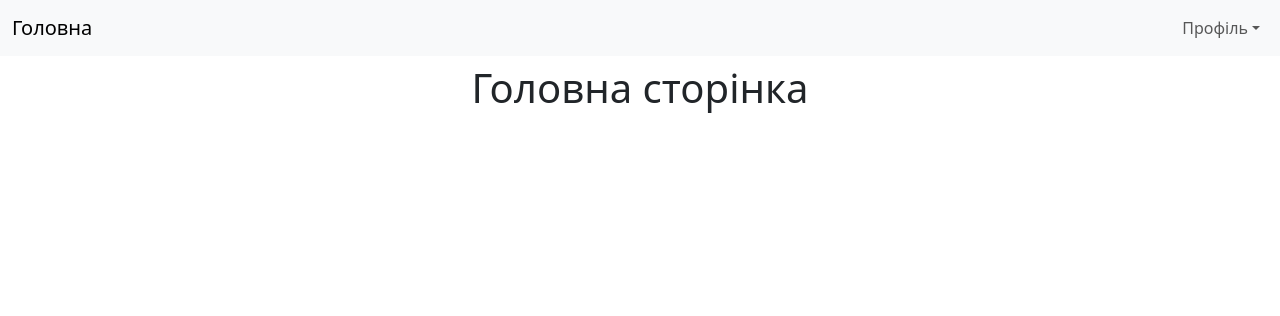
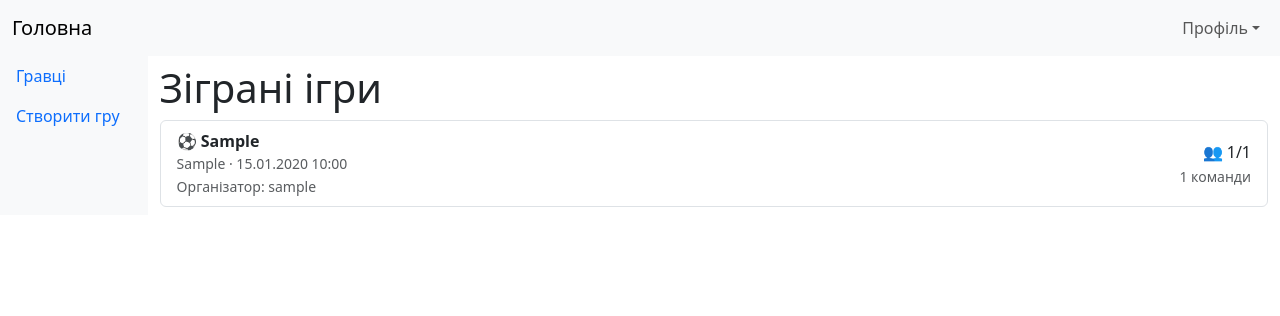
Before and after one commit to AndrewSkylone/TeamManager, a Django app: page / in a window 1280 px wide. Shown: the top 316 px of the page. Run offline with Django 4.2, Linux system fonts and the light colour scheme; a user stored in the database is signed in; tables that the repository leaves empty hold one stand-in row (values such as "Sample post"); some libraries are stand-ins or nearby versions.

Commit message:
багато змін

```diff
--- a/sport_team/main/models.py
+++ b/sport_team/main/models.py
@@ -21,7 +21,7 @@ class Game(models.Model):
     teams_num = models.IntegerField(verbose_name='Кількість команд', validators=[
             MinValueValidator(2),
         ])
-    players = models.ManyToManyField(settings.AUTH_USER_MODEL, verbose_name='Гравці', related_name='games')
+    players = models.ManyToManyField(settings.AUTH_USER_MODEL, verbose_name='Гравці', related_name='games', blank=True)
 
     def __str__(self):
         dt = self.created_at.strftime('%m-%d-%Y')
--- a/sport_team/main/templates/layout/basic.html
+++ b/sport_team/main/templates/layout/basic.html
@@ -49,6 +49,10 @@
             </div>
         </nav>
         <div class="row">
+            <nav class="col-md-auto nav flex-column bg-light">
+                <a class="nav-link" href="{% url 'main:players' %}">Гравці</a>
+                <a class="nav-link" href="{% url 'main:game_create' %}">Створити гру</a>
+            </nav>
 
             <main class="col py-2">
                 {% bootstrap_messages %}
--- /dev/null
+++ b/sport_team/main/templates/main/game_card.html
@@ -0,0 +1,37 @@
+<a href="{% url 'main:game_detail' pk=game.pk %}" class="list-group-item list-group-item-action">
+
+    <div class="d-flex justify-content-between align-items-center">
+
+        <div>
+            <div class="fw-semibold">
+                ⚽ {{ game.place|default:"Без локації" }}
+            </div>
+
+            <small class="text-muted d-block">
+                {{ game.city }}
+                {% if game.starts_at %}
+                    · {{ game.starts_at|date:"d.m.Y H:i" }}
+                {% endif %}
+            </small>
+
+            {% if game.organizer %}
+            <small class="text-muted">
+                Організатор:
+                {{ game.organizer.username }}
+            </small>
+            {% endif %}
+        </div>
+
+        <div class="text-end">
+            <div>
+                👥 {{ game.players_count|default:game.players.count }}/{{ game.max_players }}
+            </div>
+
+            <small class="text-muted">
+                {{ game.teams_num }} команди
+            </small>
+        </div>
+
+    </div>
+
+</a>
--- a/sport_team/main/templates/main/index.html
+++ b/sport_team/main/templates/main/index.html
@@ -1,5 +1,20 @@
 {% extends 'layout/basic.html' %}
 
 {% block content %}
-<center><h1>Головна сторінка</h1></center>
+{% if future_games %}
+<h1>Заплановані ігри</h1>
+<div class="list-group">
+    {% for game in future_games %}
+    {% include "main/game_card.html" %}
+    {% endfor %}
+</div>
+{% endif %}
+{% if last_games %}
+<h1>Зіграні ігри</h1>
+<div class="list-group">
+    {% for game in last_games %}
+    {% include "main/game_card.html" %}
+    {% endfor %}
+</div>
+{% endif %}
 {% endblock %}
--- a/sport_team/main/templates/main/players.html
+++ b/sport_team/main/templates/main/players.html
@@ -3,10 +3,6 @@
 {% block title %}Всі гравці{% endblock %}
 {% block content %}
 {% for player in players %}
-    <p> <a href="{% url 'main:player' player.pk %}">{{ player.username }}
-    {% if player.first_name and player.last_name %}
-        ({{ player.first_name }} {{ player.last_name }})
-    {% endif %}
-    </a></p>
+    {% include "main/player_card.html" %}
 {% endfor %}
 {% endblock %}
--- a/sport_team/main/views.py
+++ b/sport_team/main/views.py
@@ -10,6 +10,8 @@ from django.contrib.auth import login
 from django.shortcuts import render
 from django.contrib import messages
 from django.db.models import Avg
+from django.utils import timezone
+from django.db.models import Q
 import math
 
 from .forms import ProfileEditForm, RegisterForm, PlayerRatingForm, GameCreateForm
@@ -198,5 +200,12 @@ def player(request, pk: int):
 
 @login_required
 def index(request):
-    context = {}
+    user_games = Game.objects.filter(
+        Q(players=request.user) |
+        Q(organizer=request.user)
+    ).distinct()
+    last_games = user_games.filter(starts_at__lt=timezone.now()).order_by('-starts_at')[:5]
+    future_games = user_games.filter(starts_at__gt=timezone.now()).order_by('-starts_at')[:5]
+
+    context = {'future_games': future_games, 'last_games': last_games}
     return render(request, 'main/index.html', context)
```
Also changed, not shown: sport_team/main/templates/main/game/detail.html (+1 -23 lines), sport_team/main/templates/main/player_card.html (added, +23 -0 lines), sport_team/main/migrations/0022_alter_player_avatar.py (added), sport_team/main/migrations/0023_alter_game_players.py (added).
